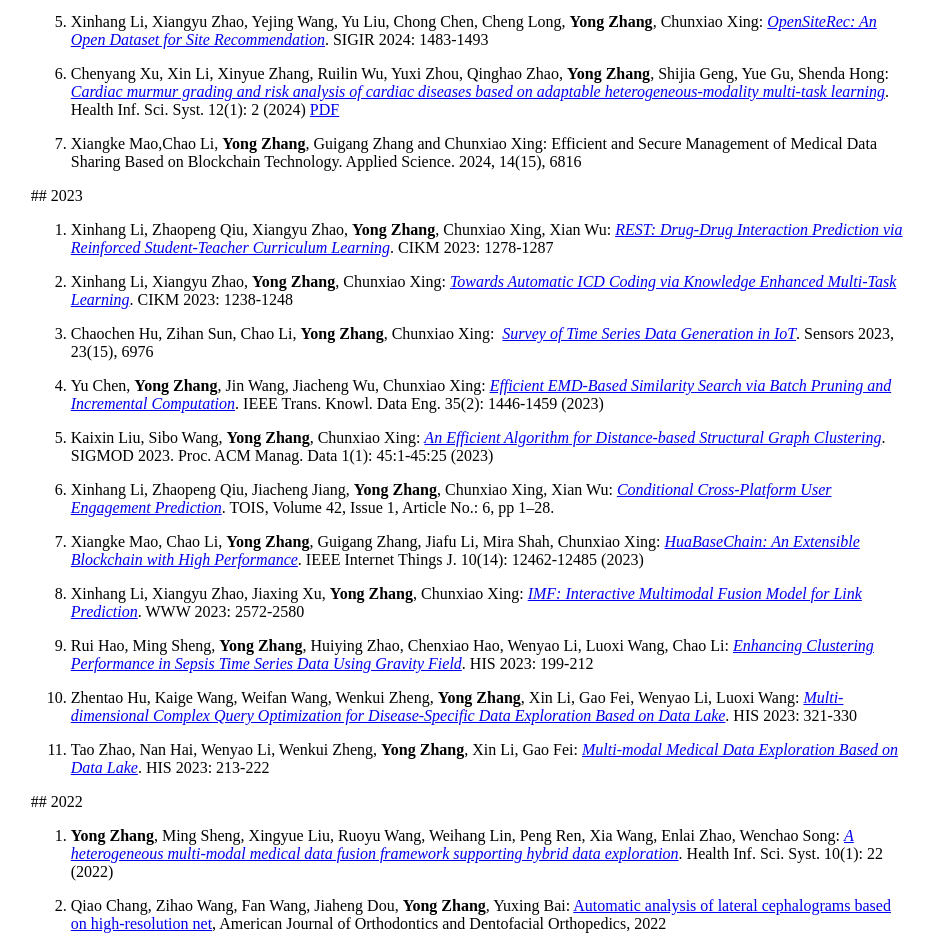
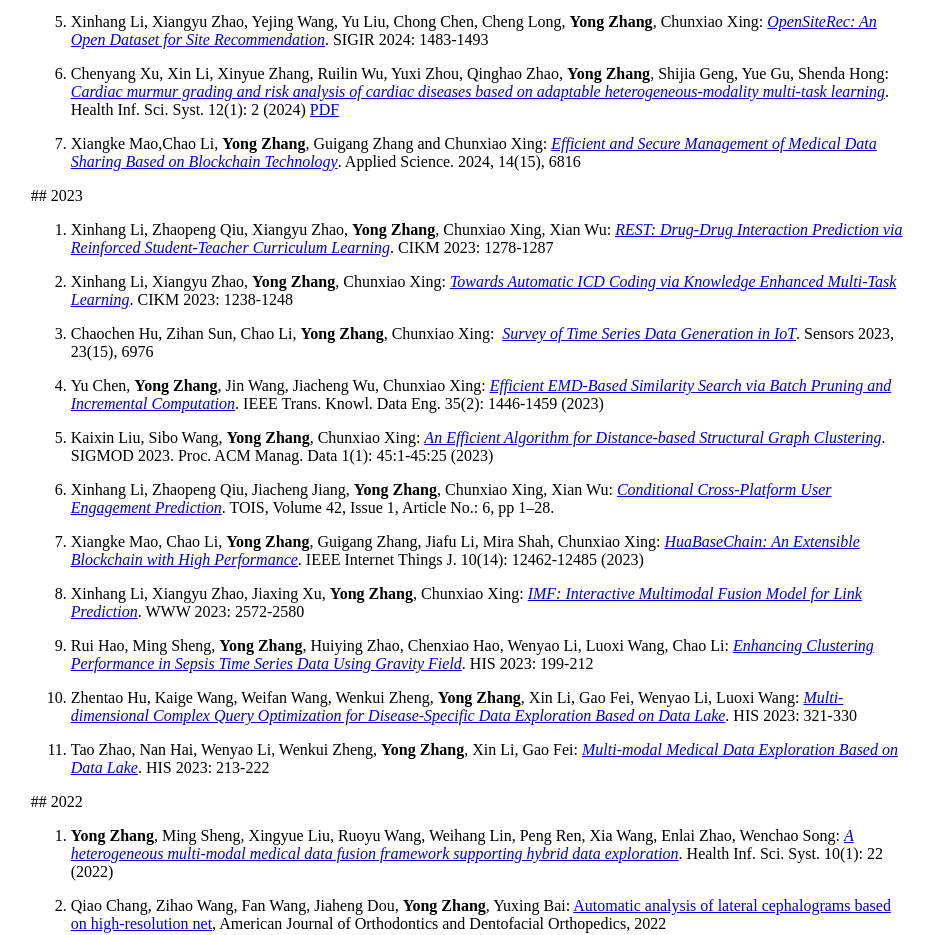
Before and after one commit to dagege/dagege.github.io, a plain HTML site: page index.html in a window 1280 px wide. Shown: the part 2204-3139 px from the top of the page, without its empty margins (235-1168 px from the left). Drawn offline with Linux system fonts and the light colour scheme.

Commit message:
Update index.html

```diff
--- a/index.html
+++ b/index.html
@@ -235,7 +235,7 @@
 
 <li><p class="line862">Chenyang Xu, Xin Li, Xinyue Zhang, Ruilin Wu, Yuxi Zhou, Qinghao Zhao, <strong>Yong Zhang</strong>, Shijia Geng, Yue Gu, Shenda Hong: <em><a class="https" href="https://doi.org/10.1007/s13755-023-00249-4">Cardiac murmur grading and risk analysis of cardiac diseases based on adaptable heterogeneous-modality multi-task learning</a></em>. Health Inf. Sci. Syst. 12(1): 2 (2024) <a class="https" href="https://doi.org/10.1007/s13755-023-00249-4">PDF</a> <span class="anchor" id="line-13"></span><span class="anchor" id="line-14"></span></li>
 
-<li><p class="line862">Xiangke Mao,Chao Li, <strong>Yong Zhang</strong>, Guigang Zhang and Chunxiao Xing: Efficient and Secure Management of Medical Data Sharing Based on Blockchain Technology. Applied Science. 2024, 14(15), 6816</p></li>
+<li><p class="line862">Xiangke Mao,Chao Li, <strong>Yong Zhang</strong>, Guigang Zhang and Chunxiao Xing: <em><a class="https" href="https://doi.org/10.3390/app14156816">Efficient and Secure Management of Medical Data Sharing Based on Blockchain Technology</a></em>. Applied Science. 2024, 14(15), 6816</p></li>
 
 </ol><p class="line867">
 
```
